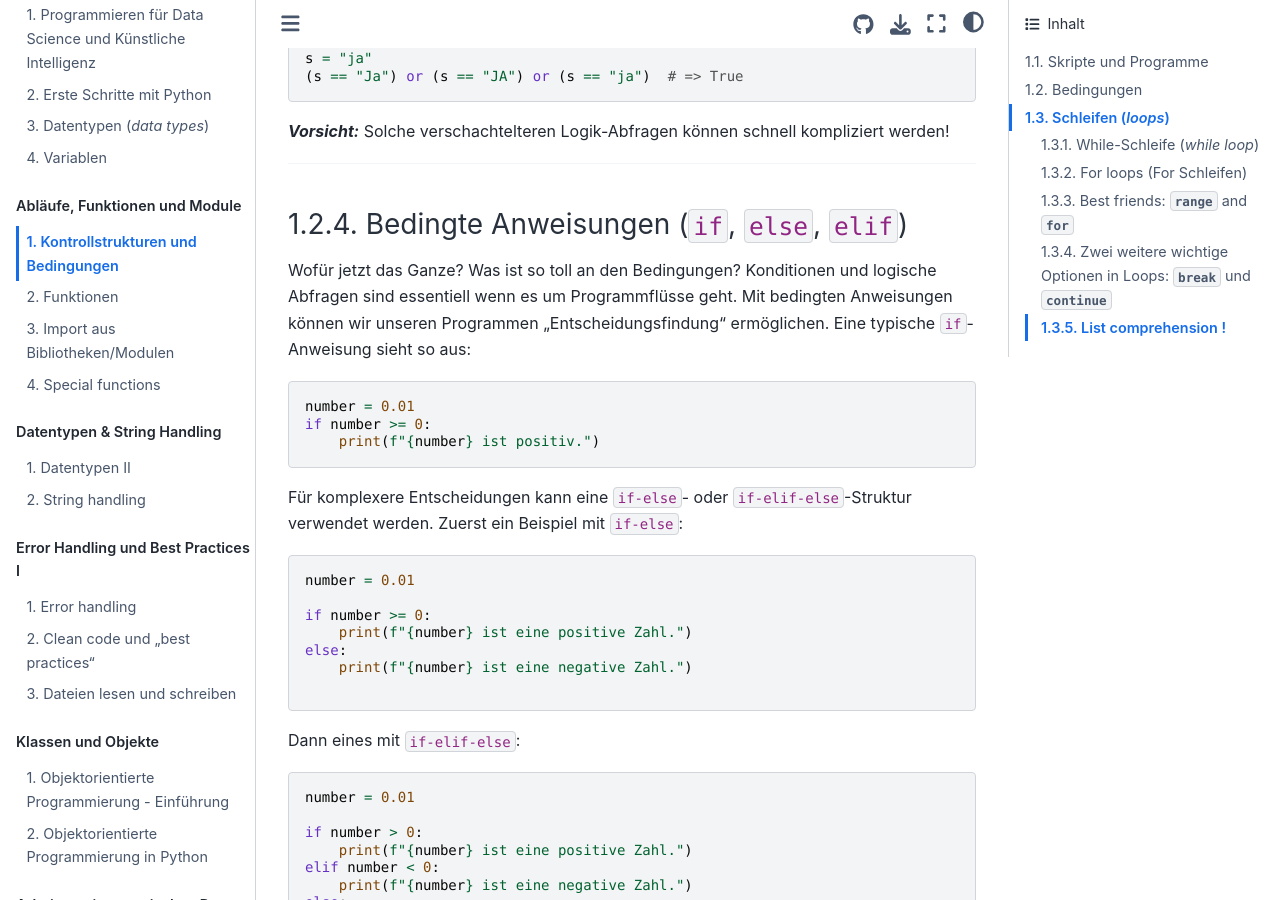
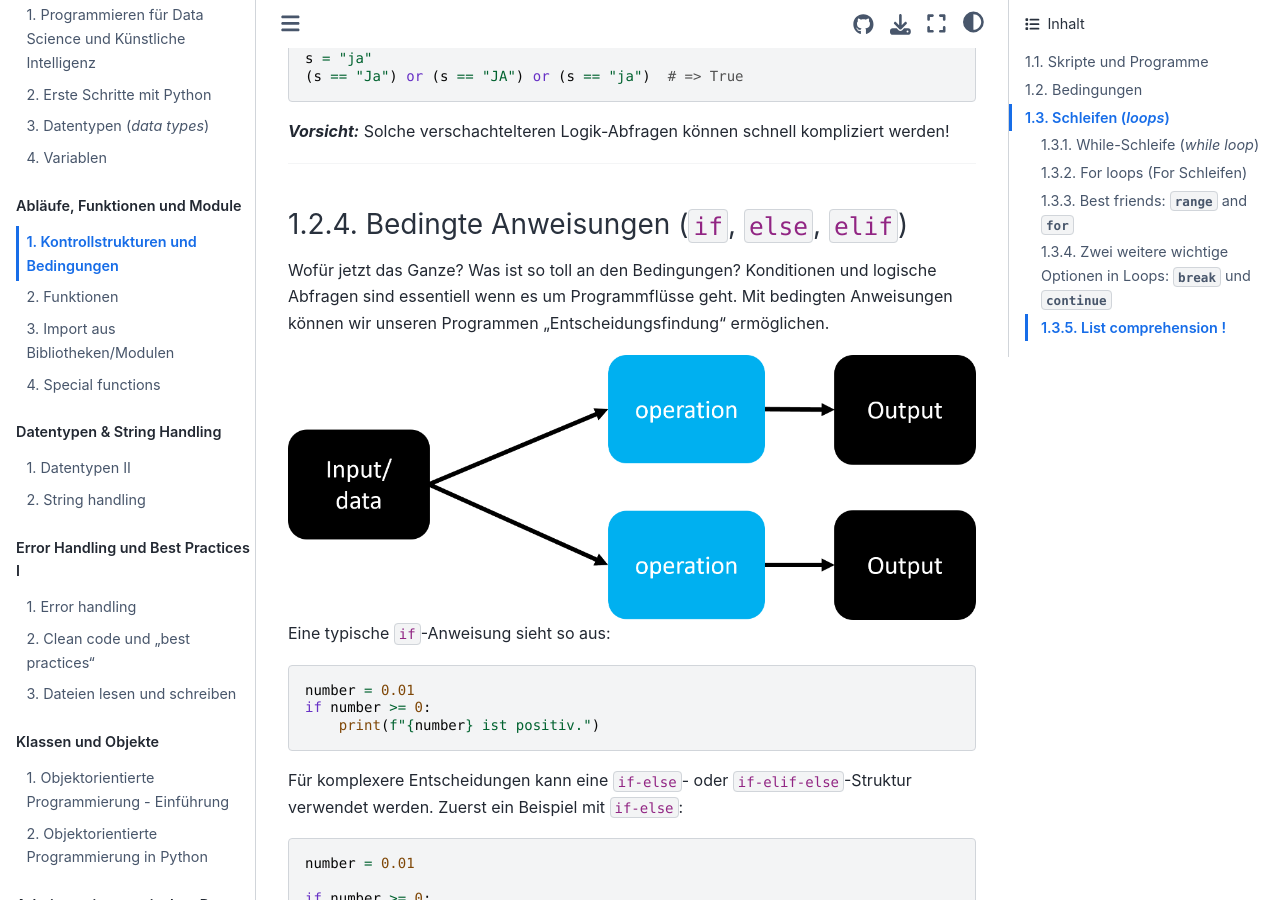
Before and after one commit to florian-huber/python-introduction, a Jupyter Book: the page built from lesson_material_german/02_control_structures_conditions_loop.md, in a window 1280 px wide and 900 px high, scrolled down 6146 px. Built offline with Jupyter Book 1.0.4 settings and Sphinx 7.4.7 and the Sphinx Book theme 1.1.4, drawn with Linux system fonts in a browser that asks for light colours; pages that are not in the unit, such as notebooks, are missing from menus; some of the changed text lies outside the part shown.

Commit message:
add figures

````diff
--- a/lesson_material_german/02_control_structures_conditions_loop.md
+++ b/lesson_material_german/02_control_structures_conditions_loop.md
@@ -229,7 +229,11 @@ s = "ja"
 ### Bedingte Anweisungen (`if`, `else`, `elif`)
 
 Wofür jetzt das Ganze? Was ist so toll an den Bedingungen?
-Konditionen und logische Abfragen sind essentiell wenn es um Programmflüsse geht. Mit bedingten Anweisungen können wir unseren Programmen "Entscheidungsfindung" ermöglichen. Eine typische `if`-Anweisung sieht so aus:
+Konditionen und logische Abfragen sind essentiell wenn es um Programmflüsse geht. Mit bedingten Anweisungen können wir unseren Programmen "Entscheidungsfindung" ermöglichen.
+
+<img src="../images/fig_control_flow_if_else.png" alt="Verzweigung" style="zoom:50%;" />
+
+Eine typische `if`-Anweisung sieht so aus:
 
 ```python
 number = 0.01
@@ -304,7 +308,9 @@ else:
 ```
 
 ## Schleifen (*loops*)
-Schleifen sind eine weitere grundlegende Kontrollstruktur in Python. Sie ermöglichen es, eine bestimmte Codefolge wiederholt auszuführen, solange eine Bedingung erfüllt ist.
+Schleifen sind eine weitere grundlegende Kontrollstruktur in Python. Sie ermöglichen es, eine bestimmte Codefolge wiederholt auszuführen, solange eine Bedingung erfüllt ist. Und natürlich können Schleifen auch mit den Verzweigungen die wir gerade gesehen haben kombiniert werden. Damit lassen sich deutlich komplexere Programmabläufe erstellen.
+
+<img src="../images/fig_control_flow_condition_loop.png" alt="Verzweigung" style="zoom:90%;" />
 
 ### While-Schleife (*while loop*)
 
````
Also changed, not shown: images/fig_control_flow_condition_loop.png (added), images/fig_control_flow_if_else.png (added), images/fig_control_flow_loop.png (added).
